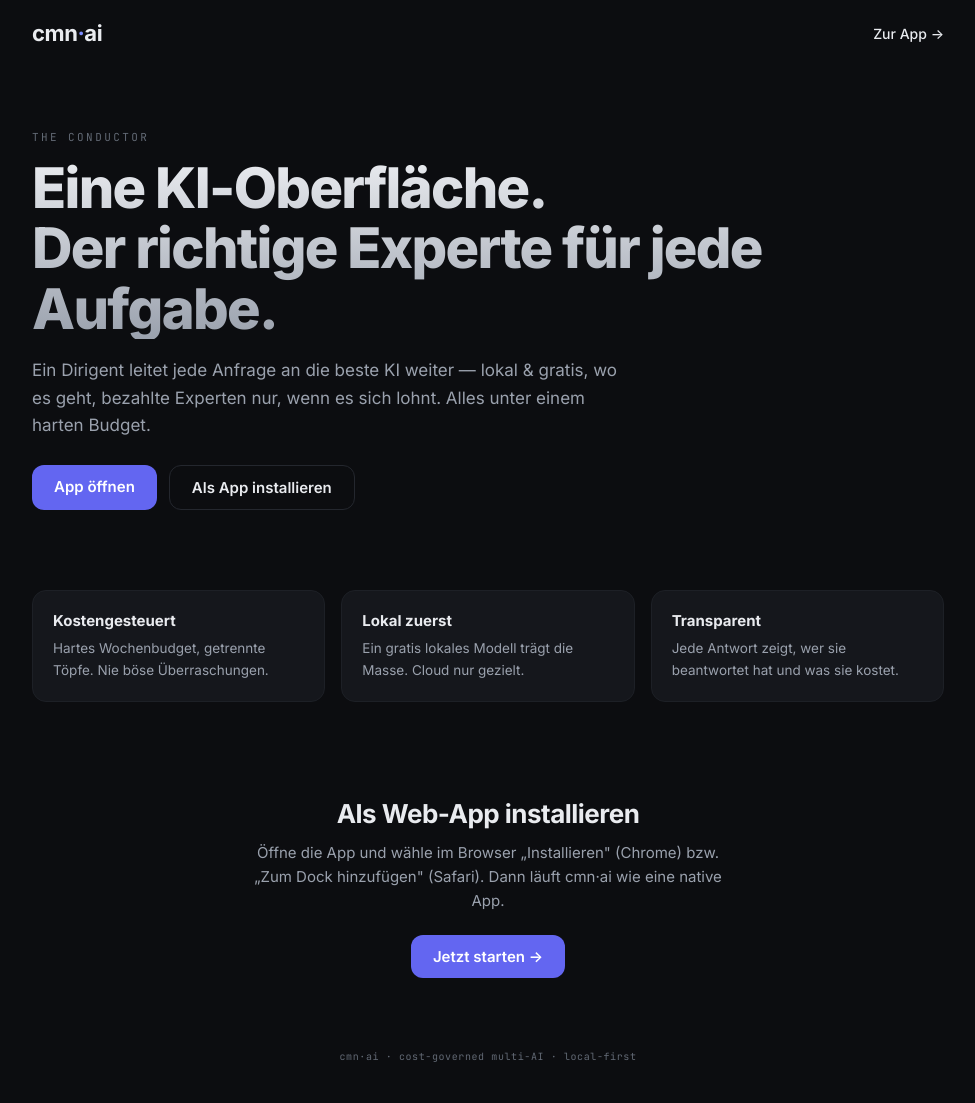
After one commit to n25pd6w5wm-rgb/CMN-Ai, a Python web app: template src/cmn_ai/web/templates/landing.html in a window 1280 px wide. The commit adds this page. Shown: the whole page, without its empty margins (152-1127 px from the left). Run offline with Jinja, Linux system fonts and the light colour scheme; the template is opened without the code that fills it, so the values that code supplies are empty.

Commit message:
Add rough landing page + tunnel-based Pi access (no port forwarding)
- Public /welcome landing page (main-domain scaffold): hero, feature strip,
  install hint, "open app" CTA → the app at /. Rough by design; meant to be
  polished from the design brief. Reachable without login.
- Pi install script + DEPLOY.md now make clear the Pi needs NO port forwarding:
  an outbound Cloudflare Tunnel (quick or named) or Tailscale Funnel exposes
  Ollama to Render without opening any router port.

Co-Authored-By: Claude Opus 4.8 <noreply@anthropic.com>
Claude-Session: https://claude.ai/code/session_01KSwoA4hqjNjX4iBieR4Gt7

```diff
--- a/src/cmn_ai/web/static/chat.css
+++ b/src/cmn_ai/web/static/chat.css
@@ -472,6 +472,48 @@ html, body {
 .auth-msg.ok { color: var(--ok); }
 .auth-foot { font-family: var(--mono); font-size: 10px; color: var(--ink-faint); letter-spacing: 0.06em; }
 
+/* ---------- landing page (rough scaffold) ---------- */
+.lp { max-width: 960px; margin: 0 auto; padding: 0 24px; }
+.lp-nav {
+  display: flex; align-items: center; justify-content: space-between; padding: 22px 0;
+}
+.lp-nav .brand-mark { font-size: 22px; font-weight: 700; }
+.lp-nav .brand-mark span { color: var(--accent); }
+.lp-nav-cta { color: var(--ink); text-decoration: none; font-size: 14px; font-weight: 500; }
+.lp-hero { padding: 8vh 0 6vh; }
+.lp-eyebrow {
+  font-family: var(--mono); font-size: 11px; letter-spacing: 0.22em; text-transform: uppercase;
+  color: var(--ink-faint); margin: 0 0 14px;
+}
+.lp-hero h1 {
+  font-size: clamp(32px, 5.5vw, 56px); font-weight: 800; letter-spacing: -0.03em;
+  line-height: 1.08; margin: 0 0 18px;
+  background: linear-gradient(180deg, var(--ink), var(--ink-dim));
+  -webkit-background-clip: text; background-clip: text; -webkit-text-fill-color: transparent;
+}
+.lp-sub { color: var(--ink-dim); font-size: 17px; line-height: 1.6; max-width: 56ch; margin: 0 0 26px; }
+.lp-actions { display: flex; gap: 12px; flex-wrap: wrap; }
+.lp-btn {
+  display: inline-block; padding: 12px 22px; border-radius: 12px; text-decoration: none;
+  background: var(--accent-2); color: #fff; font-weight: 600; font-size: 15px;
+  transition: background 0.15s, box-shadow 0.15s;
+}
+.lp-btn:hover { background: var(--accent); box-shadow: 0 6px 18px rgba(99,102,241,0.4); }
+.lp-btn.ghost { background: transparent; border: 1px solid var(--line); color: var(--ink); }
+.lp-btn.ghost:hover { background: var(--panel-2); box-shadow: none; }
+.lp-features { display: grid; grid-template-columns: repeat(3, 1fr); gap: 16px; padding: 4vh 0; }
+.lp-card { background: var(--panel); border: 1px solid var(--line-soft); border-radius: var(--radius); padding: 20px; }
+.lp-card h3 { margin: 0 0 8px; font-size: 15px; }
+.lp-card p { margin: 0; color: var(--ink-dim); font-size: 13.5px; line-height: 1.6; }
+.lp-install { text-align: center; padding: 8vh 0 4vh; }
+.lp-install h2 { font-size: 26px; font-weight: 700; letter-spacing: -0.02em; margin: 0 0 12px; }
+.lp-install p { color: var(--ink-dim); max-width: 52ch; margin: 0 auto 22px; line-height: 1.6; }
+.lp-foot {
+  text-align: center; padding: 40px 0; color: var(--ink-faint);
+  font-family: var(--mono); font-size: 10px; letter-spacing: 0.06em;
+}
+@media (max-width: 680px) { .lp-features { grid-template-columns: 1fr; } }
+
 /* responsive: collapse the rail on narrow screens */
 @media (max-width: 760px) {
   .layout { grid-template-columns: 1fr; }
--- /dev/null
+++ b/src/cmn_ai/web/templates/landing.html
@@ -0,0 +1,54 @@
+<!DOCTYPE html>
+<html lang="de">
+  <head>
+    <meta charset="utf-8" />
+    <meta name="viewport" content="width=device-width, initial-scale=1" />
+    <title>cmn·ai — the conductor</title>
+    <link rel="icon" href="/static/icons/icon-192.png" />
+    <meta name="theme-color" content="#0c0d10" />
+    <link rel="preconnect" href="https://fonts.googleapis.com" />
+    <link rel="preconnect" href="https://fonts.gstatic.com" crossorigin />
+    <link
+      href="https://fonts.googleapis.com/css2?family=Inter:wght@400;500;600;700;800&family=JetBrains+Mono:wght@400;500&display=swap"
+      rel="stylesheet"
+    />
+    <link rel="stylesheet" href="/static/chat.css?v={{ css_v }}" />
+  </head>
+  <body>
+    <!-- ROUGH LAYOUT / SCAFFOLD — polish via the design prompt in the vault. -->
+    <div class="lp">
+      <header class="lp-nav">
+        <div class="brand-mark">cmn<span>·</span>ai</div>
+        <a class="lp-nav-cta" href="/">Zur App →</a>
+      </header>
+
+      <section class="lp-hero">
+        <p class="lp-eyebrow">the conductor</p>
+        <h1>Eine KI-Oberfläche.<br />Der richtige Experte für jede Aufgabe.</h1>
+        <p class="lp-sub">
+          Ein Dirigent leitet jede Anfrage an die beste KI weiter — lokal &amp; gratis, wo es
+          geht, bezahlte Experten nur, wenn es sich lohnt. Alles unter einem harten Budget.
+        </p>
+        <div class="lp-actions">
+          <a class="lp-btn" href="/">App öffnen</a>
+          <a class="lp-btn ghost" href="#install">Als App installieren</a>
+        </div>
+      </section>
+
+      <section class="lp-features">
+        <div class="lp-card"><h3>Kostengesteuert</h3><p>Hartes Wochenbudget, getrennte Töpfe. Nie böse Überraschungen.</p></div>
+        <div class="lp-card"><h3>Lokal zuerst</h3><p>Ein gratis lokales Modell trägt die Masse. Cloud nur gezielt.</p></div>
+        <div class="lp-card"><h3>Transparent</h3><p>Jede Antwort zeigt, wer sie beantwortet hat und was sie kostet.</p></div>
+      </section>
+
+      <section class="lp-install" id="install">
+        <h2>Als Web-App installieren</h2>
+        <p>Öffne die App und wähle im Browser „Installieren" (Chrome) bzw. „Zum Dock
+          hinzufügen" (Safari). Dann läuft cmn·ai wie eine native App.</p>
+        <a class="lp-btn" href="/">Jetzt starten →</a>
+      </section>
+
+      <footer class="lp-foot">cmn·ai · cost-governed multi-AI · local-first</footer>
+    </div>
+  </body>
+</html>
```
Also changed, not shown: docs/DEPLOY.md (+20 -8 lines), src/cmn_ai/web/app.py (+15 -1 lines), tests/test_web_api.py (+7 -0 lines), 1 other file.
